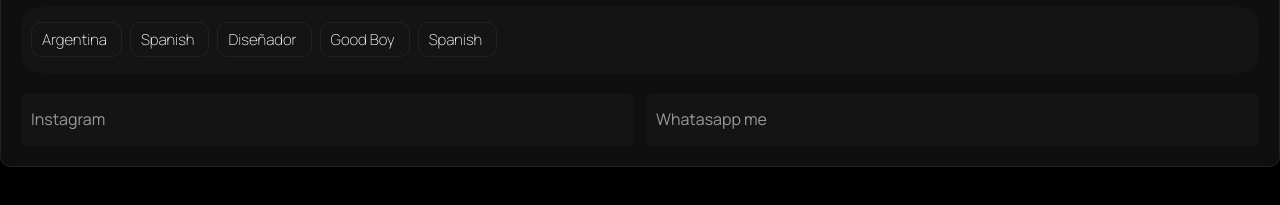
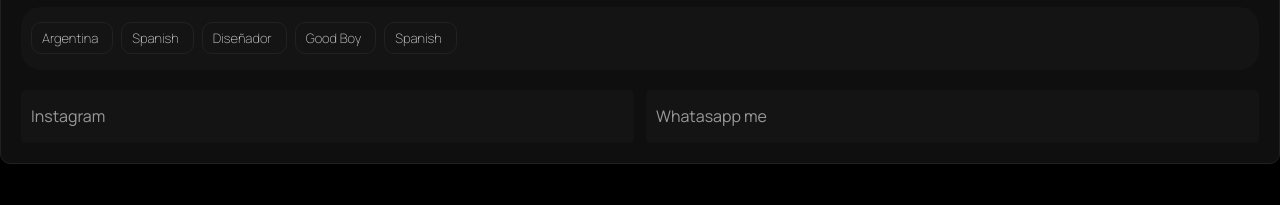
Before and after one commit to Gardesito/PORTFOLIO2.0, a plain HTML site: page index.html in a window 1280 px wide. Shown: the part 207-412 px from the top of the page. Drawn offline with Linux system fonts and the light colour scheme.

Commit message:
first commit

```diff
--- a/style.css
+++ b/style.css
@@ -137,10 +137,10 @@ a {
 }
 
 .textInfo {
-  color: white;
+  color: #cccccc;
   font-family: "Manrope", sans-serif;
   font-optical-sizing: auto;
-  font-size: 15px;
+  font-size: 13px;
   font-weight: 200;
   font-style: normal;
 }
```
